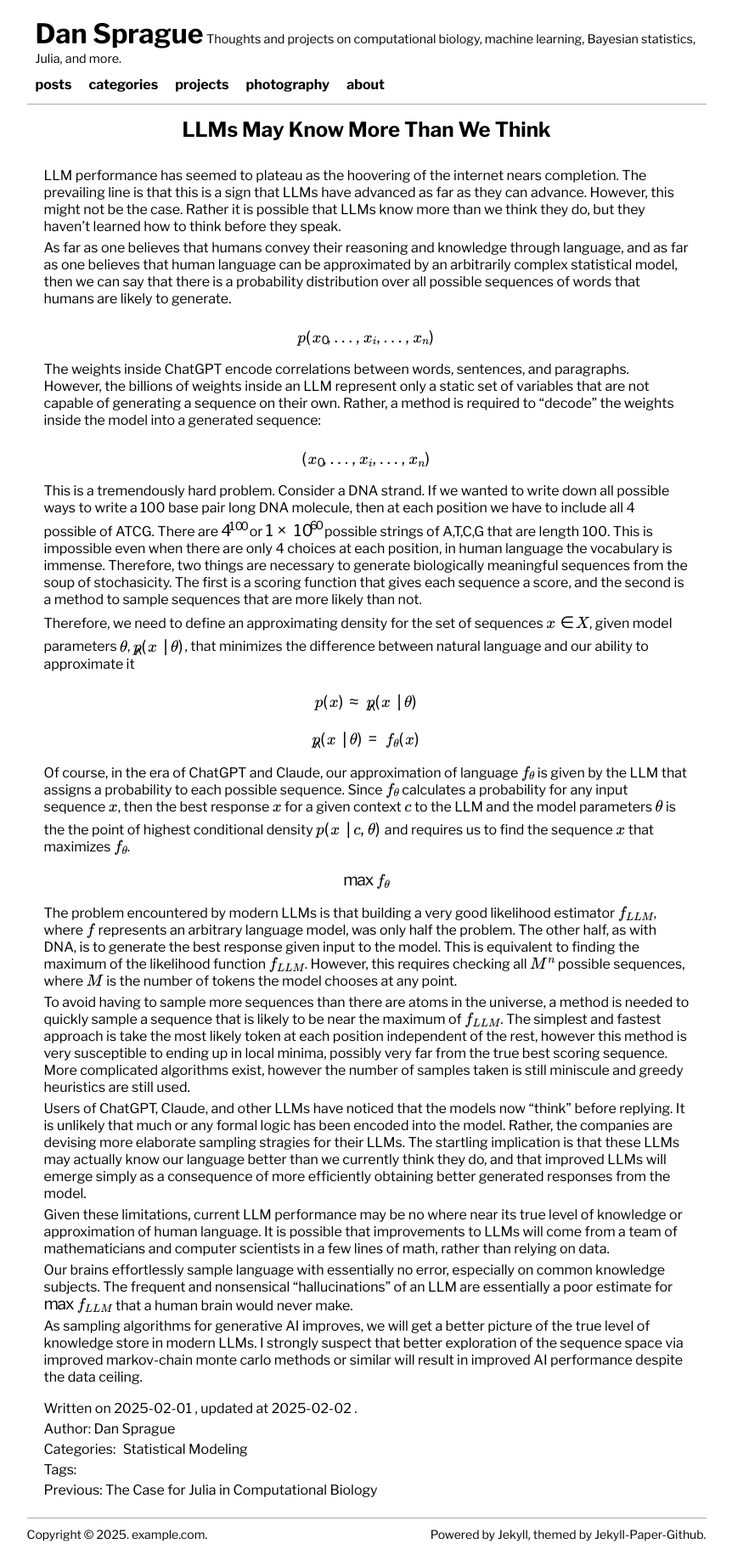
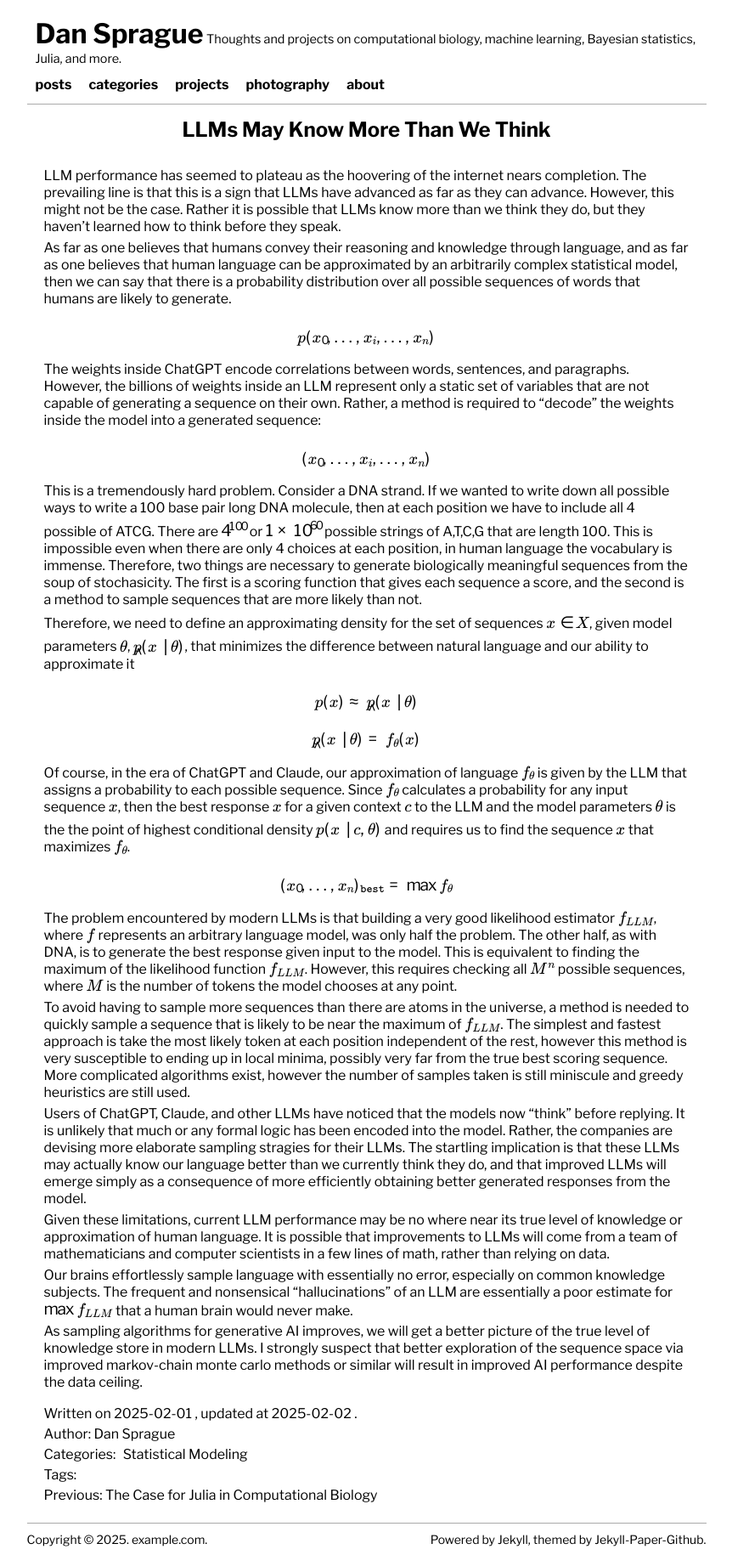
Before and after one commit to dan-sprague/dan-sprague.github.io, a Jekyll site: the page built from _posts/2025-02-02-llmthinking.markdown, in a window 1280 px wide. Shown: the whole page at 85% size, without its empty margins (201-1063 px from the left). Built offline with Jekyll 4.4.1, drawn with Linux system fonts in a browser that asks for light colours; formulas are drawn with MathJax 3.

Commit message:
fixed bug

```diff
--- a/_posts/2025-02-02-llmthinking.markdown
+++ b/_posts/2025-02-02-llmthinking.markdown
@@ -27,7 +27,7 @@
 
 Of course, in the era of ChatGPT and Claude, our approximation of language $f_\theta$ is given by the LLM that assigns a probability to each possible sequence. Since $f_\theta$ calculates a probability for any input sequence $x$, then the best response $x$ for a given context $c$ to the LLM and the model parameters $\theta$ is the the point of highest conditional density $p(x \mid c,\theta)$ and requires us to find the sequence $x$ that maximizes $f_\theta$.
 
-$$\max f_\theta$$
+$$(x_0,...,x_n)_{\texttt{best}} = \max f_\theta$$
 
 The problem encountered by modern LLMs is that building a very good likelihood estimator $f_{LLM}$, where $f$ represents an arbitrary language model, was only half the problem. The other half, as with DNA, is to generate the best response given input to the model. This is equivalent to finding the maximum of the likelihood function $f_{LLM}$. However, this requires checking all $M^n$ possible sequences, where $M$ is the number of tokens the model chooses at any point. <br>
 
```
